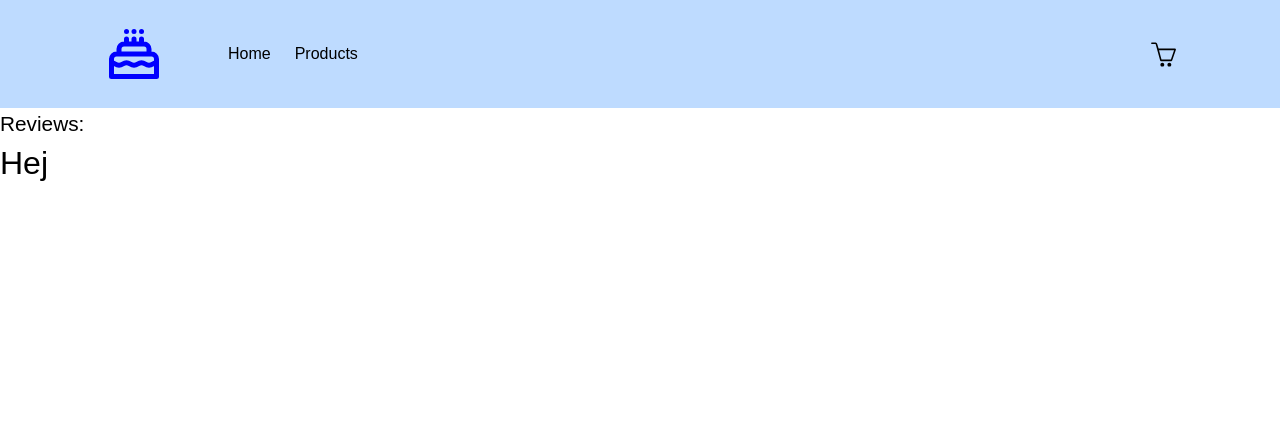
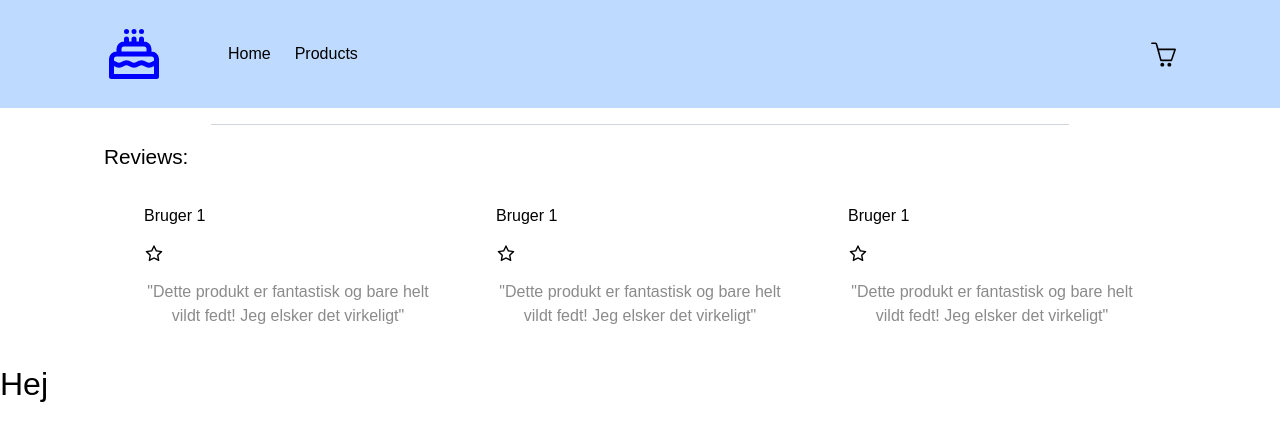
Before and after one commit to simpleshopp/simpleshop, a Next.js app: page /products/1 in a window 1280 px wide. Shown: the top 440 px of the page. Built offline with nearby package versions, Linux system fonts and the light colour scheme.

Commit message:
Refactor Reviews and ReviewCard components to improve structure and display reviews

```diff
--- a/src/components/Reviews.jsx
+++ b/src/components/Reviews.jsx
@@ -1,10 +1,19 @@
+import ReviewCard from "./cards/ReviewCard";
+
+
 const Reviews = () => {
-    return (
-
-        <div>
-            <h2>Reviews: </h2>
-        </div>
-     );
-}
+  return (
+    <div className=" px-26">
+      <div className="h-px w-4/5 bg-gray-300 my-4 mx-auto"></div>{" "}
+      {/* Når stregens bredde er mindre en 100% (fx. w-4/5 80%) vil mx-auto automatisk fordele den resterende plads på begge sider af elementet */}
+      <h2>Reviews: </h2>
+      <div className="flex gap-8 justify-center py-4">
+        <ReviewCard />
+        <ReviewCard />
+        <ReviewCard />
+      </div>
+    </div>
+  );
+};
 
 export default Reviews;
--- a/src/components/cards/ReviewCard.jsx
+++ b/src/components/cards/ReviewCard.jsx
@@ -1,5 +1,14 @@
+import { AiOutlineStar } from "react-icons/ai";
 const ReviewCard = () => {
-    return ( <></> );
-}
+  return (
+    <>
+      <div className="flex flex-col gap-4 w-80 p-4 rounded-lg">
+        <h3>Bruger 1</h3>
+        <AiOutlineStar size={20} />
+        <p className=" text-center">"Dette produkt er fantastisk og bare helt vildt fedt! Jeg elsker det virkeligt"</p>
+      </div>
+    </>
+  );
+};
 
 export default ReviewCard;
```
